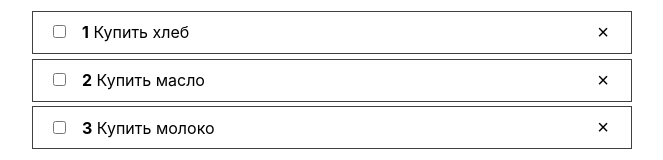
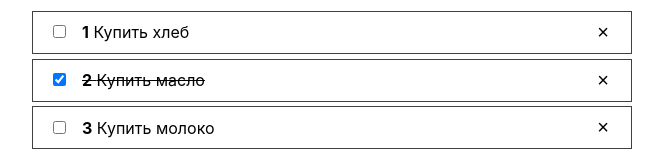
Before and after one commit to anysofronova/react-todo-app, a React (Create React App) app in the folder react-todo-app/: page / in a window 1280 px wide. Shown: the part 151-311 px from the top of the page, without its empty margins (308-971 px from the left). Built offline with nearby package versions, Linux system fonts and the light colour scheme.

Commit message:
Added the ability to cross out a task

```diff
--- a/react-todo-app/src/App.jsx
+++ b/react-todo-app/src/App.jsx
@@ -1,15 +1,28 @@
+import React from "react";
 import Todolist from "./Todo/Todolist";
 
 function App() {
-  const todos = [
+  const [todos, setTodos] = React.useState([
     { id: 1, completed: false, title: "Купить хлеб" },
-    { id: 2, completed: false, title: "Купить масло" },
+    { id: 2, completed: true, title: "Купить масло" },
     { id: 3, completed: false, title: "Купить молоко" },
-  ];
+  ]);
+
+  function toggleTodo(id) {
+    setTodos(
+      todos.map((todo) => {
+        if (todo.id === id) {
+          todo.completed = !todo.completed;
+        }
+        return todo;
+      })
+    );
+  }
+
   return (
     <div className="wrapper">
       <h1>React Todo App</h1>
-      <Todolist todos={todos} />
+      <Todolist todos={todos} onToggle={toggleTodo} />
     </div>
   );
 }
--- a/react-todo-app/src/Todo/TodoItem.jsx
+++ b/react-todo-app/src/Todo/TodoItem.jsx
@@ -1,11 +1,19 @@
 import React from "react";
 import PropTypes from "prop-types";
 
-const TodoItem = ({ todo, idx }) => {
+const TodoItem = ({ todo, idx, onChange }) => {
+  const classes = [];
+  if (todo.completed) {
+    classes.push("done");
+  }
   return (
     <li>
-      <span>
-        <input type="checkbox" onChange={() => console.log(todo.id)} />
+      <span className={classes.join(" ")}>
+        <input
+          type="checkbox"
+          checked={todo.completed}
+          onChange={() => onChange(todo.id)}
+        />
         <strong>{idx + 1}</strong>
         &nbsp;
         {todo.title}
@@ -17,5 +25,6 @@
 TodoItem.propTypes = {
   todo: PropTypes.object.isRequired,
   idx: PropTypes.number,
+  onChange: PropTypes.func.isRequired,
 };
 export default TodoItem;
--- a/react-todo-app/src/Todo/Todolist.jsx
+++ b/react-todo-app/src/Todo/Todolist.jsx
@@ -6,13 +6,21 @@
   return (
     <ul>
       {props.todos.map((todo, idx) => {
-        return <TodoItem todo={todo} key={todo.id} idx={idx} />;
+        return (
+          <TodoItem
+            todo={todo}
+            key={todo.id}
+            idx={idx}
+            onChange={props.onToggle}
+          />
+        );
       })}
     </ul>
   );
 }
 Todolist.propTypes = {
   todos: PropTypes.arrayOf(PropTypes.object).isRequired,
+  onToggle: PropTypes.func.isRequired,
 };
 
 export default Todolist;
--- a/react-todo-app/src/index.css
+++ b/react-todo-app/src/index.css
@@ -42,3 +42,7 @@
   background-color: #fff;
   font-size: 20px;
 }
+
+.done {
+  text-decoration: line-through;
+}
```
